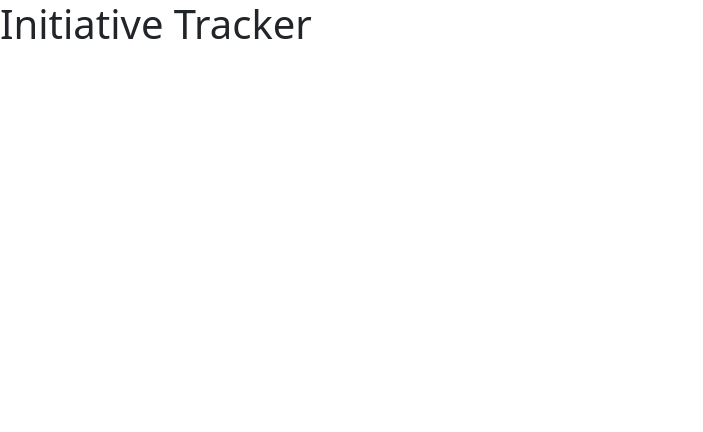
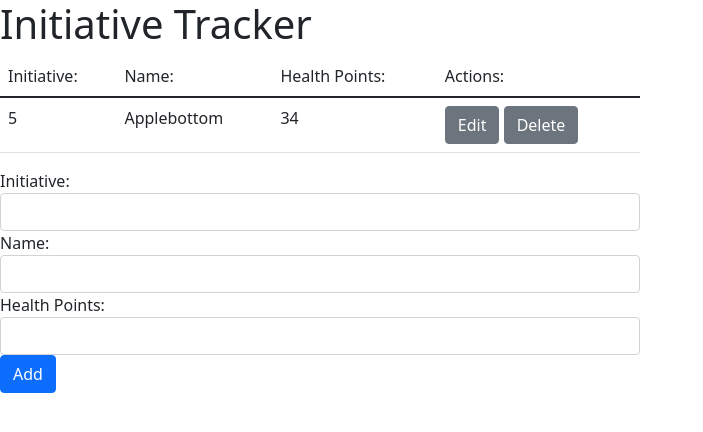
Before and after one commit to JackG102/dnd_tools, a plain HTML site: page index.html in a window 1280 px wide. Shown: the whole page, without its empty margins (0-703 px from the left). Drawn offline with nearby package versions, Linux system fonts and the light colour scheme.

Commit message:
Started writing HTML skeleton for initiative tracker

```diff
--- a/index.html
+++ b/index.html
@@ -8,5 +8,42 @@
 </head>
 <body>
   <h1>Initiative Tracker</h1>
+  <table class='table w-50'>
+    <thead>
+      <tr>
+        <td>Initiative:</td>
+        <td>Name:</td>
+        <td>Health Points:</td>
+        <td>Actions:</td>
+      </tr>
+    </thead>
+    <tbody>
+      <tr>
+        <td>5</td>
+        <td>Applebottom</td>
+        <td>34</td>
+        <td>
+          <input type='button' value='Edit' class='btn btn-secondary'></input>
+          <input type='button' value='Delete' class='btn btn-secondary'></input>
+        </td>
+      </tr>
+    </tbody>
+  </table>
+
+  <form class='form-group w-50'>
+    <div class='form-group'>
+      <label for='initiative'>Initiative:</label>
+      <input type='text' name='intiative' class='form-control'></input>
+    </div>
+    <div class='form-group'>
+      <label for='character'>Name:</label>
+      <input type='text' name='character' class='form-control'></input>
+    </div>
+    <div class='form-group'>
+      <label for='HP'>Health Points:</label>
+      <input type='text' name='HP' class='form-control'></input>
+    </div>
+    <input type='submit' value='Add' class='btn btn-primary'></input>
+  </form>
 </body>
 </html>
```
